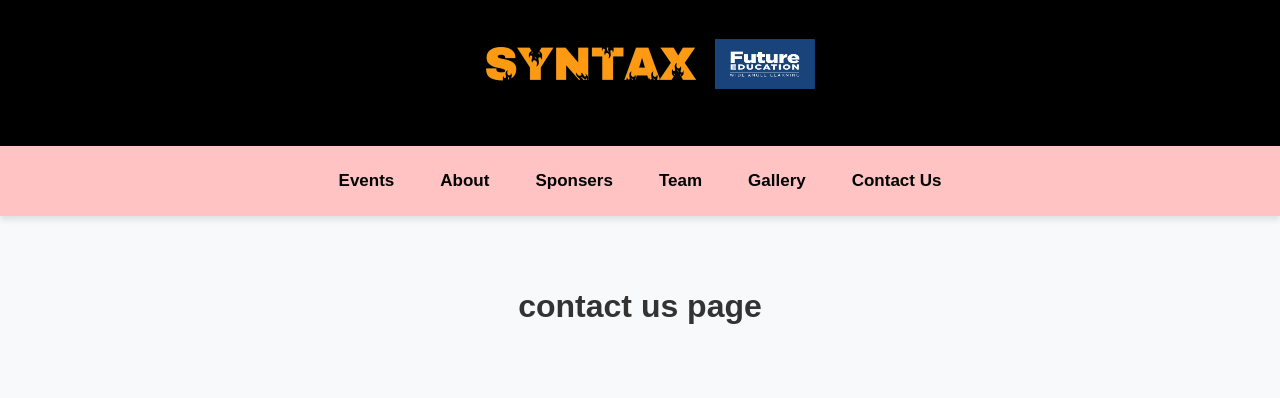
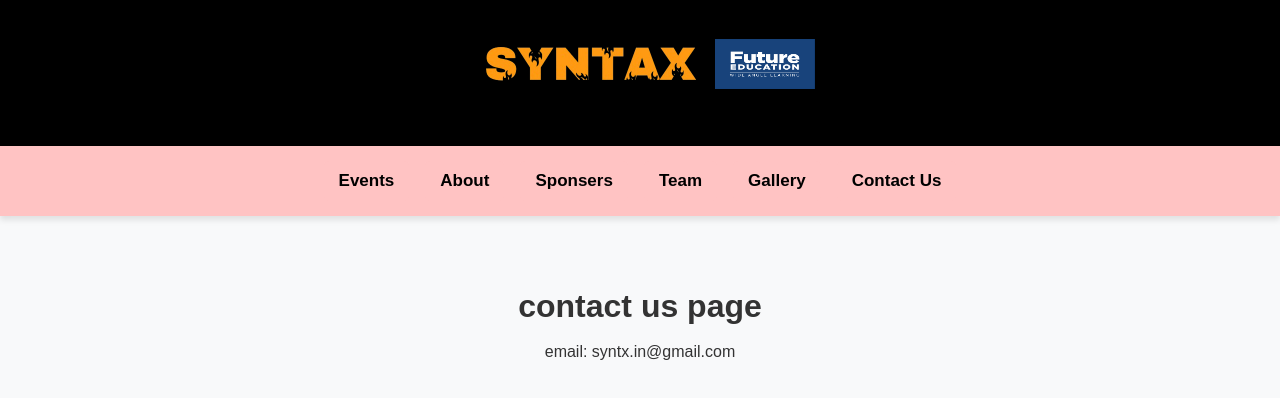
Before and after one commit to SoumyaOk4-4/Syntax-FIEM, a React (Create React App) app: page /contact in a window 1280 px wide. Shown: the top 398 px of the page. Built offline with nearby package versions, Linux system fonts and the light colour scheme; a web font is replaced by a local one.

Commit message:
contact update

```diff
--- a/src/components/Contact.jsx
+++ b/src/components/Contact.jsx
@@ -4,6 +4,10 @@ function Contact() {
       <br />
       <br />
       <h1>contact us page</h1>
+      <br />
+      <div className="contact-content">
+        email: syntx.in@gmail.com
+      </div>
     </>
   );
 }
```
